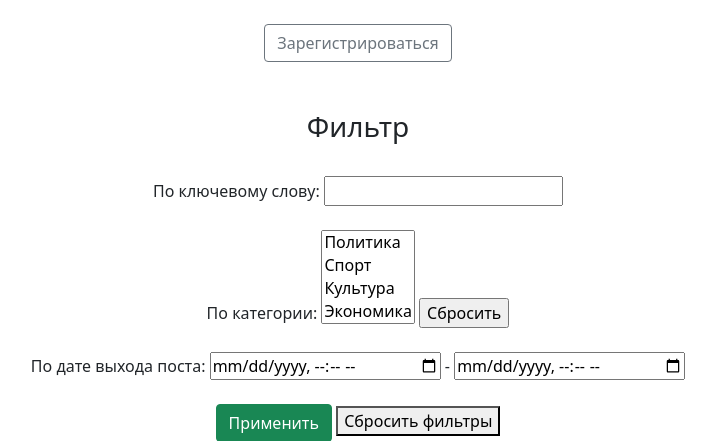
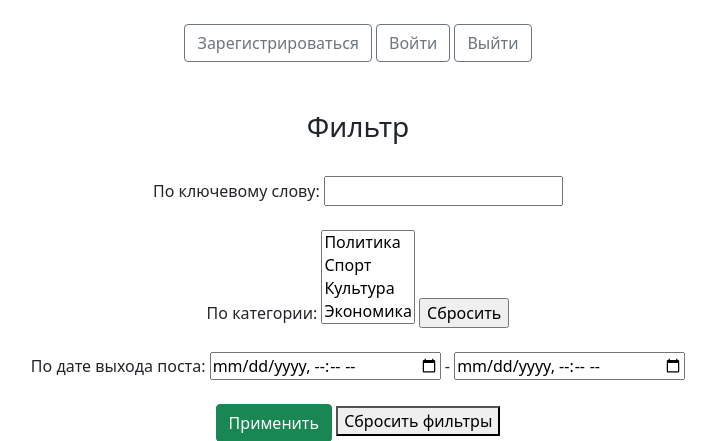
Before and after one commit to nastyakaraman/News_Portal, a Django app: page /posts/ in a window 1280 px wide. Shown: the part 56-497 px from the top of the page, without its empty margins (282-998 px from the left). Run offline with Django 4.2, Linux system fonts and the light colour scheme; data comes from the database, SQL or seed files in the repository; both versions use the stored data as it was after the commit; some libraries are stand-ins or nearby versions.

Commit message:
added buttons for login and logout on /posts/ page

```diff
--- a/templates/posts.html
+++ b/templates/posts.html
@@ -12,6 +12,10 @@ Posts
     <br>
     <a class="btn btn-outline-secondary"
            href="{% url 'account_signup' %}">Зарегистрироваться</a>
+    <a class="btn btn-outline-secondary"
+           href="{% url 'account_login' %}">Войти</a>
+    <a class="btn btn-outline-secondary"
+           href="{% url 'account_logout' %}">Выйти</a>
     <br><br><br>
     {% if perms.news.add_post %}
     <p align="right">
```
Also changed, not shown: db.sqlite3.
